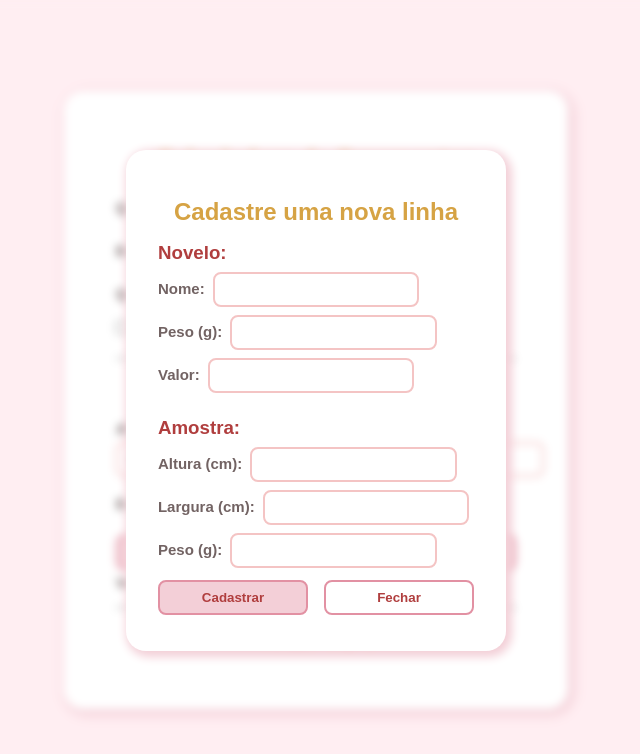
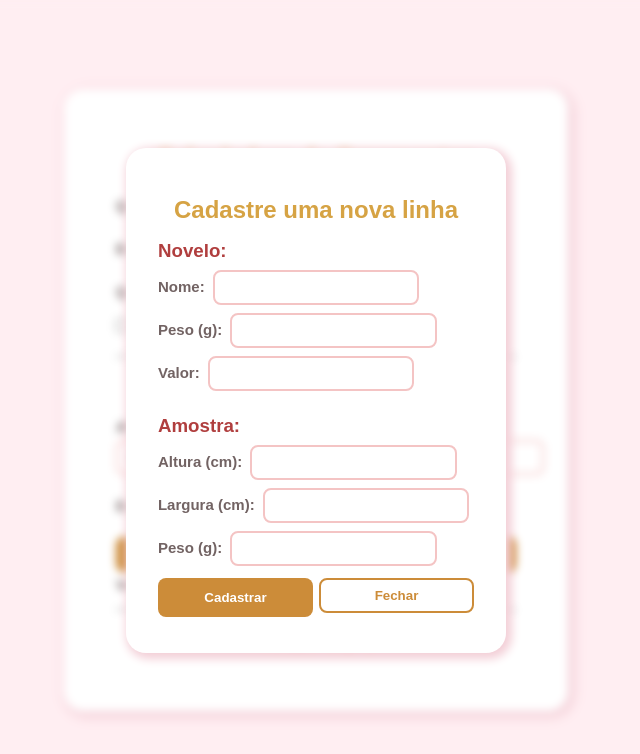
Before and after one commit to mirellanaspolini/calcularOrcamento, a React (Vite) app: page / in a window 1280 px wide. Both pictures are taken after typing "Sample", "5" into the empty fields and a click on the button "Cadastrar uma linha". Shown: the top 754 px of the page, without its empty margins (324-964 px from the left). Built offline with nearby package versions, Linux system fonts and the light colour scheme.

Commit message:
concluido: modal de cadastro de linhas

```diff
--- a/package.json
+++ b/package.json
@@ -10,10 +10,12 @@
     "preview": "vite preview"
   },
   "dependencies": {
+    "formik": "^2.4.5",
     "react": "^18.2.0",
     "react-dom": "^18.2.0",
     "uuid": "^9.0.1",
-    "uuidv4": "^6.2.13"
+    "uuidv4": "^6.2.13",
+    "yup": "^1.3.2"
   },
   "devDependencies": {
     "@types/react": "^18.2.15",
--- a/src/App.css
+++ b/src/App.css
@@ -34,6 +34,10 @@ h2 {
     text-align: center;
     margin: 16px;
     color: #d6a344;
+}
+
+h2,
+h3 {
     font-family: "Hynings Handwriting V2", sans-serif;
 }
 
@@ -58,25 +62,40 @@ button {
     margin: 4px 0 4px;
 }
 
-#btnSubmit {
-    display: block;
+.btn {
+    border: 2px solid transparent;
+}
+
+.btnFull {
+    border: 2px solid transparent;
     width: 100%;
-    border: 2px solid #e291a3;
-    background-color: #f3cfd7;
-    color: #b03e3e;
+}
+
+.btnPrimario {
+    background-color: #cc8c39;
+    color: #fff;
+}
+
+.btnPrimario:hover {
+    background-color: #b66b2d;
+}
+
+.btnIcone {
+    padding: 4px 10px;
+    font-size: 20px;
+    vertical-align: middle;
 }
 
 .btnSecundario {
-    display: inline;
-    border: 2px solid #f07993;
-    background-color: #fdedf0;
-    color: #f07993;
+    border-color: #cc8c39;
+    background-color: #fff;
+    color: #cc8c39;
     margin-bottom: 8px;
-    padding: 0px 6px;
-    font-size: 20px;
-    border-radius: 100%;
-    vertical-align: middle;
     margin-left: 4px;
+}
+
+.btnSecundario:hover {
+    background-color: #fffadb;
 }
 
 .gridTamanho {
--- a/src/App.jsx
+++ b/src/App.jsx
@@ -47,11 +47,13 @@ const App = () => {
                 id="txtQuantHoras"
                 label="Quant. de horas"
                 onChange={({ target }) => setValorTotalHoras(target.value * 8)}
+                tipo="number"
             />
             <CampoTexto
                 id="txtQuantEnchimento"
                 label="Enchimento (g)"
                 onChange={({ target }) => setValorEnchimento(target.value / 10)}
+                tipo="number"
             />
             <CampoTexto
                 id="txtQuantAgulhas"
@@ -59,6 +61,7 @@ const App = () => {
                 onChange={({ target }) =>
                     setValorTotalAgulhas(target.value * 3.7)
                 }
+                tipo="number"
             />
             <div>
                 <input
--- a/src/componentes/CalculadoraNovelos/index.jsx
+++ b/src/componentes/CalculadoraNovelos/index.jsx
@@ -76,8 +76,6 @@ const CalculadoraNovelos = ({ valorTotalNovelo }) => {
         ? JSON.parse(linhasArmazenadasLS)
         : listaLinhasInicial;
 
-    console.log(linhasIniciais);
-
     const [listaLinhas, setListaLinhas] = useState(linhasIniciais);
 
     useEffect(() => {
@@ -144,6 +142,7 @@ const CalculadoraNovelos = ({ valorTotalNovelo }) => {
                                 largura: target.value,
                             }))
                         }
+                        tipo="number"
                     />
                 </div>
                 <fieldset>
@@ -164,19 +163,19 @@ const CalculadoraNovelos = ({ valorTotalNovelo }) => {
                     </select>
                     <button
                         type="button"
-                        className="btnSecundario"
+                        className="btn btnIcone btnSecundario"
                         title="Cadastrar uma linha"
                         onClick={abreModal}
                     >
                         +
                     </button>
                 </fieldset>
-                <button id="btnSubmit" type="submit" onClick={handleSubmit}>
+                <button className="btnFull btnPrimario" type="submit" onClick={handleSubmit}>
                     Calcular
                 </button>
                 <p ref={printaQuantNovelo}>e</p>
             </form>
-            <Modal isOpen={isOpen} lista={{ listaLinhas, setListaLinhas }} />
+            <Modal situacao={{isOpen, setIsOpen}} lista={{ listaLinhas, setListaLinhas }} />
         </div>
     );
 };
--- a/src/componentes/CampoTexto/index.jsx
+++ b/src/componentes/CampoTexto/index.jsx
@@ -1,10 +1,10 @@
 import React from "react";
 
-const CampoTexto = ({ label, id, onChange, tipo = "number" }) => {
+const CampoTexto = ({ label, id, onChange, tipo = "text" }) => {
     return (
         <fieldset>
             <label htmlFor={id}>{label}:</label>
-            <input type={tipo} id={id} onChange={onChange} />
+            <input type={tipo} id={id} onChange={onChange} required />
         </fieldset>
     );
 };
--- a/src/componentes/Modal/index.css
+++ b/src/componentes/Modal/index.css
@@ -1,3 +1,9 @@
+h3 {
+    color: #b03e3e;
+    margin-bottom: 8px;
+    margin-top: 16px;
+}
+
 .modalBackgroundBlur {
     position: absolute;
     width: 100vw;
@@ -22,9 +28,3 @@
     width: fit-content;
     height: fit-content;
 }
-
-h3 {
-    color: #b03e3e;
-    margin-bottom: 8px;
-    margin-top: 16px;
-}
--- a/src/componentes/Modal/index.jsx
+++ b/src/componentes/Modal/index.jsx
@@ -3,8 +3,8 @@ import { v4 as uuidv4 } from "uuid";
 import CampoTexto from "../CampoTexto";
 import "./index.css";
 
-const Modal = ({ isOpen, lista }) => {
-    const display = { display: isOpen ? "block" : "none" };
+const Modal = ({ situacao, lista }) => {
+    const display = { display: situacao.isOpen ? "block" : "none" };
 
     const [linha, setLinha] = useState("");
     const [amostra, setAmostra] = useState({
@@ -16,24 +16,32 @@ const Modal = ({ isOpen, lista }) => {
         pesoNovelo: 0,
         valorNovelo: 0,
     });
+    const [erro, setErro] = useState("");
 
-    const teste = {
-        // linha: "Amigurumi Soft",
-        // palavraChave: "amigurumiSoft",
-        // amostra: {
-        //     largura: 10,
-        //     altura: 5,
-        //     peso: 4,
-        // },
-        // noveloInfo: {
-        //     pesoNovelo: 65,
-        //     valorNovelo: 10.36,
-        // },
+    const handleClick = (e) => {
+        e.preventDefault();
+
+        situacao.setIsOpen(false);
     };
 
-    const handleClick = () => {
+    const handleSubmit = (e) => {
+        e.preventDefault();
+        setErro(null);
+
+        if (
+            linha == "" ||
+            amostra.altura == "" ||
+            amostra.largura == "" ||
+            amostra.peso == "" ||
+            noveloInfo.pesoNovelo == "" ||
+            noveloInfo.valorNovelo == ""
+        ) {
+            setErro("Preencha todos os campos");
+            return;
+        }
+
         const jaExiste = lista.listaLinhas.find(
-            (lista) => lista.linha === teste.linha
+            (lista) => lista.linha === linha
         );
         if (!jaExiste) {
             lista.setListaLinhas([
@@ -70,6 +78,7 @@ const Modal = ({ isOpen, lista }) => {
                                     pesoNovelo: target.value,
                                 }))
                             }
+                            tipo="number"
                         />
 
                         <CampoTexto
@@ -81,6 +90,7 @@ const Modal = ({ isOpen, lista }) => {
                                     valorNovelo: target.value,
                                 }))
                             }
+                            tipo="number"
                         />
                         <h3>Amostra: </h3>
                         <CampoTexto
@@ -92,6 +102,7 @@ const Modal = ({ isOpen, lista }) => {
                                     altura: target.value,
                                 }))
                             }
+                            tipo="number"
                         />
                         <CampoTexto
                             id="txtLargura"
@@ -102,6 +113,7 @@ const Modal = ({ isOpen, lista }) => {
                                     largura: target.value,
                                 }))
                             }
+                            tipo="number"
                         />
                         <CampoTexto
                             id="txtPeso"
@@ -112,21 +124,22 @@ const Modal = ({ isOpen, lista }) => {
                                     peso: target.value,
                                 }))
                             }
+                            tipo="number"
                         />
                     </div>
-
-                    <span style={{ display: "flex", gap: "16px" }}>
+                    <span style={{ color: "#db4444" }}>{erro}</span>
+                    <span style={{ display: "flex", gap: "2px" }}>
                         <button
-                            id="btnSubmit"
+                            className="btnFull btnPrimario"
                             type="submit"
-                            onClick={handleClick}
+                            onClick={handleSubmit}
                         >
                             Cadastrar
                         </button>
                         <button
-                            id="btnSubmit"
+                            className="btnFull btnSecundario"
                             style={{ backgroundColor: "white" }}
-                            // onClick={fechaModal}
+                            onClick={handleClick}
                         >
                             Fechar
                         </button>
```
Also changed, not shown: 1 other file (tests, documents, lock files or other folders).
